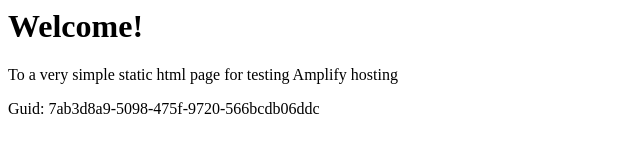
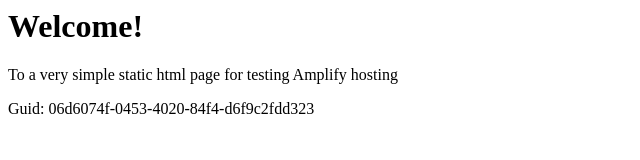
Before and after one commit to aws-aemilia-fra/Github-PR-Commit-Integration-Test-DoNotTouch-GitHubWebhookPushCanaryTest-v1-prod-eu-central-1, a website: page src/index.html in a window 1280 px wide. Shown: the full height of the page, 0-640 px from the left. Drawn offline with Linux system fonts and the light colour scheme.

Commit message:
commit from integ tests

```diff
--- a/src/index.html
+++ b/src/index.html
@@ -12,6 +12,6 @@
 <body>
     <h1>Welcome!</h1>
     <p>To a very simple static html page for testing Amplify hosting</p>
-    <p>Guid: 7ab3d8a9-5098-475f-9720-566bcdb06ddc</p></body>
+    <p>Guid: 06d6074f-0453-4020-84f4-d6f9c2fdd323</p></body>
 
 </html>
```
